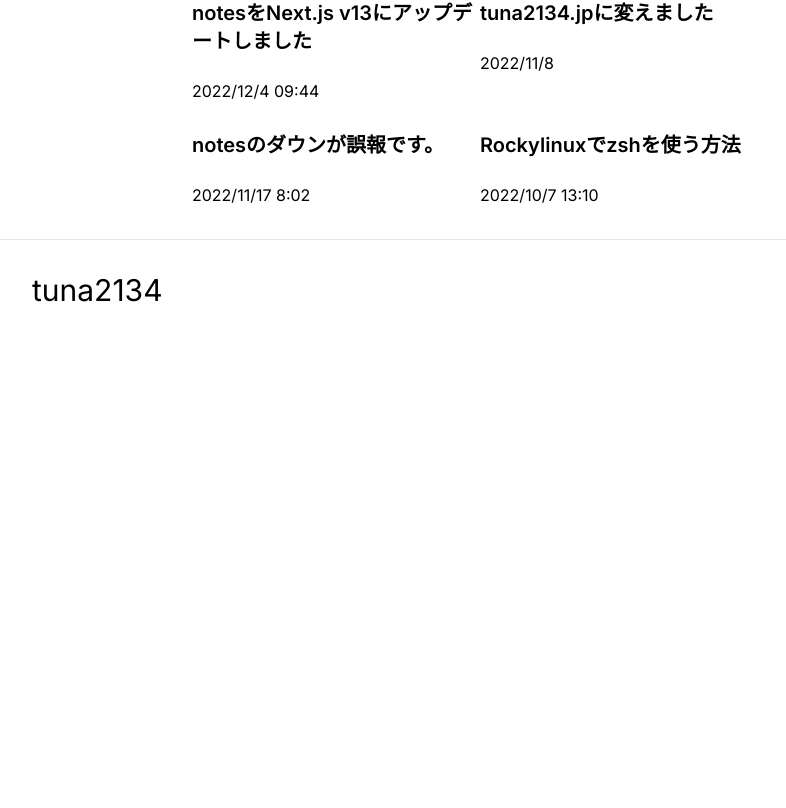
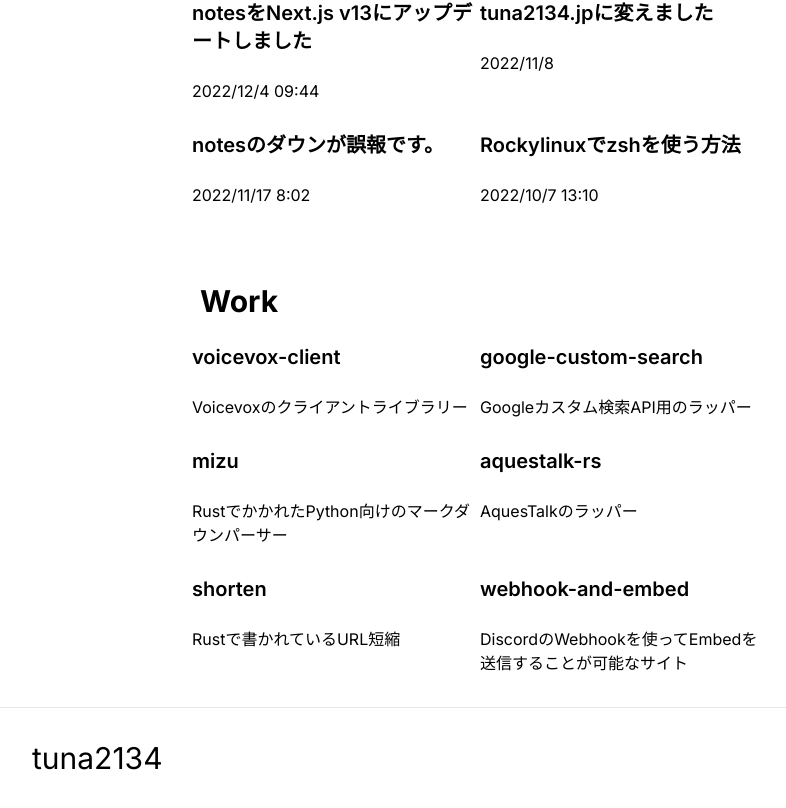
Before and after one commit to tuna2134-archive/website, a Next.js app: page / in a window 1280 px wide. Shown: the part 774-1582 px from the top of the page, without its empty margins (160-946 px from the left). Before the commit the page ends 1114 px from the top, so only its background shows below. Built offline with nearby package versions, Linux system fonts and the light colour scheme.

Commit message:
おかｙ

```diff
--- a/src/app/page.tsx
+++ b/src/app/page.tsx
@@ -1,5 +1,6 @@
 import { getBlogs } from './blog/_blogs'
 import BlogComponent from './_components/blogs';
+import { Work } from './works/work';
 import Link from 'next/link';
 
 export default async function Home() {
@@ -17,6 +18,9 @@ export default async function Home() {
       <div className="py-4">
         <BlogComponent blogs={blogs} />
       </div>
+      <div className="py-4">
+        <Work />
+      </div>
     </main>
   )
 }
--- /dev/null
+++ b/src/app/works/data.json
@@ -0,0 +1,32 @@
+[
+    {
+        "name": "voicevox-client",
+        "url": "https://github.com/voicevox-client",
+        "description": "Voicevoxのクライアントライブラリー"
+    },
+    {
+        "name": "google-custom-search",
+        "url": "https://github.com/mc-fdc-dev/google-custom-search",
+        "description": "Googleカスタム検索API用のラッパー"
+    },
+    {
+        "name": "mizu",
+        "url": "https://pypi.org/project/mizu/",
+        "description": "RustでかかれたPython向けのマークダウンパーサー"
+    },
+    {
+        "name": "aquestalk-rs",
+        "url": "https://github.com/KuronekoServer/aquestalk-rs.git",
+        "description": "AquesTalkのラッパー"
+    },
+    {
+        "name": "shorten",
+        "url": "https://github.com/mc-fdc-dev/shorten.git",
+        "description": "Rustで書かれているURL短縮"
+    },
+    {
+        "name": "webhook-and-embed",
+        "url": "https://tuna2134.dev/webhook-and-embed/",
+        "description": "DiscordのWebhookを使ってEmbedを送信することが可能なサイト"
+    }
+]
--- /dev/null
+++ b/src/app/works/work.tsx
@@ -0,0 +1,26 @@
+import data from './data.json';
+import Link from 'next/link';
+
+export interface Work {
+  name: string;
+  url: string;
+  description: string;
+}
+
+export function Work() {
+  return (
+    <div className="w-full max-w-xl mx-auto pt-7">
+      <h2 className="text-3xl font-bold pl-2">Work</h2>
+      <div className="pt-3 grid grid-cols-2">
+        {data.map((work: Work, index: number) => (
+          <div key={index} className="pt-3 py-4">
+            <Link className="text-xl font-semibold hover:text-indigo-400" href={work.url}>{work.name}</Link>
+            <div className="pt-6">
+              <span>{work.description}</span>
+            </div>
+          </div>
+        ))}
+      </div>
+    </div>
+  )
+}
```
